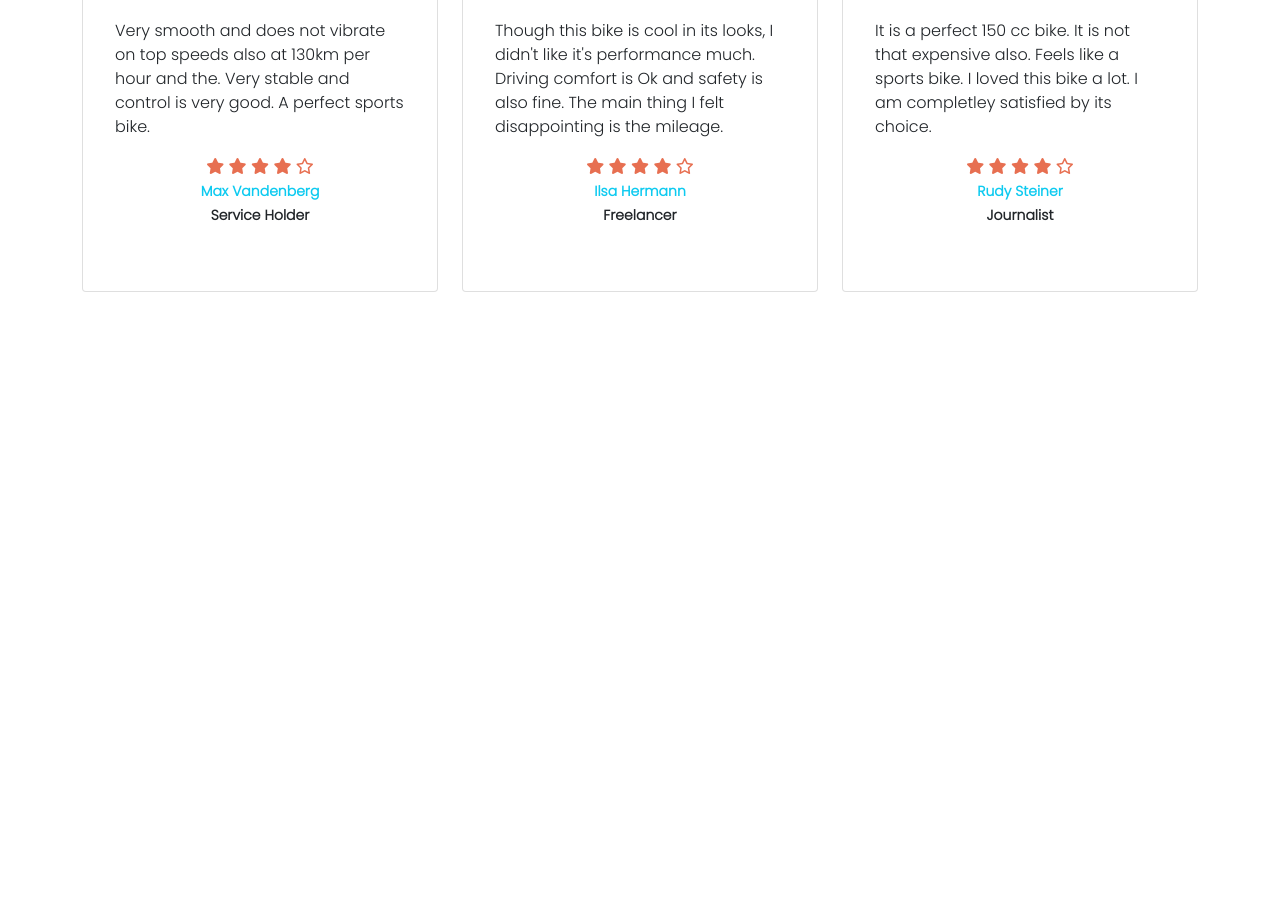
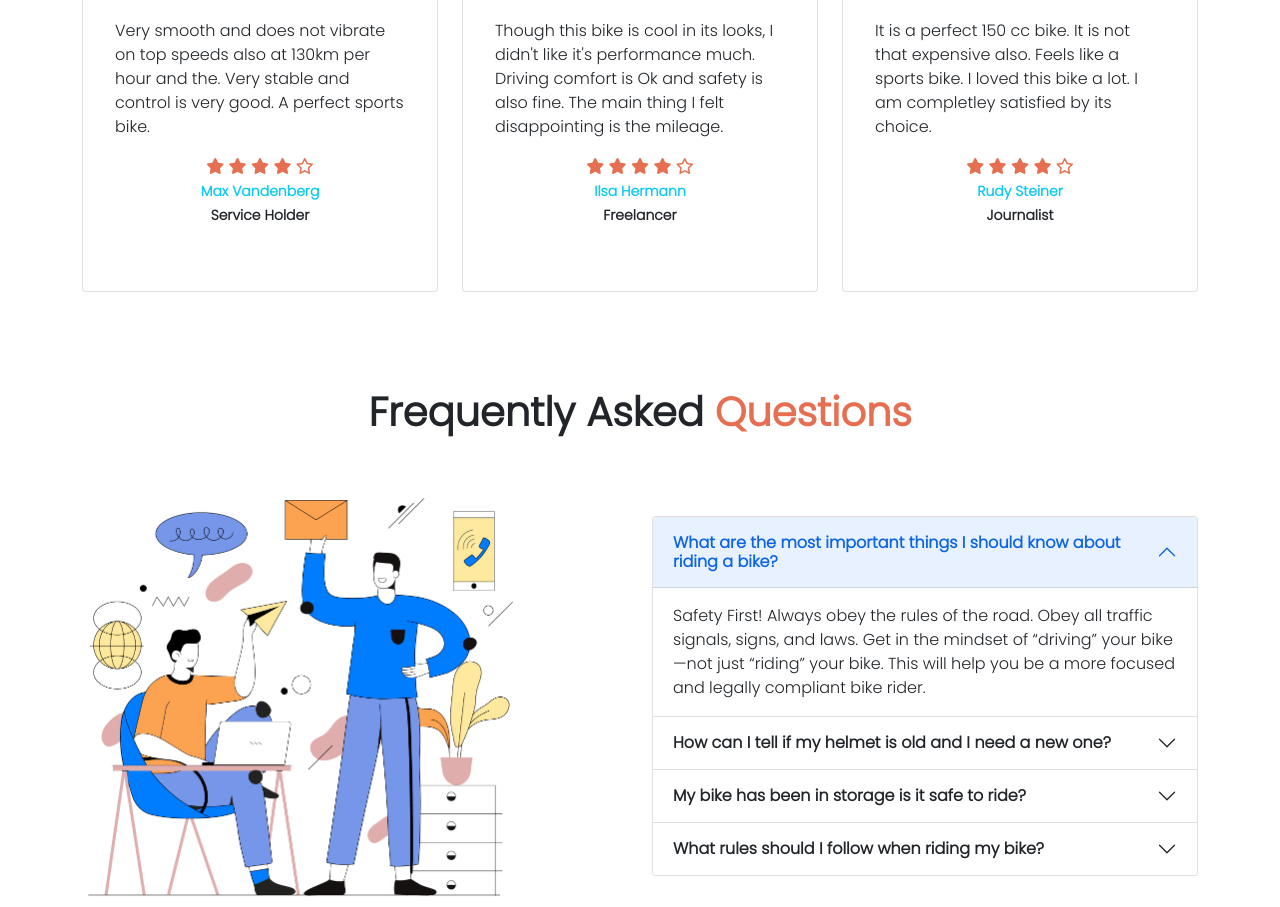
Before and after one commit to Nafisa-Muntaha7/honda-cbr-bootstrap, a plain HTML site: page index.html in a window 1280 px wide. Shown: the part 1793-2700 px from the top of the page. Before the commit the page ends 2133 px from the top, so only its background shows below. Drawn offline with nearby package versions, Linux system fonts and the light colour scheme.

Commit message:
accordion added

```diff
--- a/index.html
+++ b/index.html
@@ -189,8 +189,130 @@
                 </div>
             </div>
         </section>
+        <!-- FAQ Section -->
+        <section class="container">
+            <h1 class="fw-bold text-center my-5">Frequently Asked <span class="color-css">Questions</span></h1>
 
 
+            <div class="row align-items-center">
+
+
+
+
+                <div class="col-lg-6 faq-img">
+                    <img src="images/faq.png" alt="">
+                </div>
+
+
+                <div class="col-lg-6">
+
+
+                    <!-- Accordion -->
+
+                    <div class="accordion" id="accordionPanelsStayOpenExample">
+                        <div class="accordion-item">
+                            <h2 class="accordion-header" id="panelsStayOpen-headingOne">
+                                <button class="accordion-button fw-bold" type="button" data-bs-toggle="collapse"
+                                    data-bs-target="#panelsStayOpen-collapseOne" aria-expanded="true"
+                                    aria-controls="panelsStayOpen-collapseOne">
+                                    What are the most important things I should
+                                    know about riding a bike?
+                                </button>
+                            </h2>
+                            <div id="panelsStayOpen-collapseOne" class="accordion-collapse collapse show"
+                                aria-labelledby="panelsStayOpen-headingOne">
+                                <div class="accordion-body">
+                                    Safety First! Always obey the rules of the road. Obey all traffic
+                                    signals, signs, and laws. Get in the mindset of “driving” your
+                                    bike—not just “riding” your bike. This will help you be a more
+                                    focused and legally compliant bike rider.
+                                </div>
+                            </div>
+                        </div>
+
+
+                        <div class="accordion-item">
+                            <h2 class="accordion-header" id="panelsStayOpen-headingTwo">
+                                <button class="accordion-button collapsed fw-bold" type="button"
+                                    data-bs-toggle="collapse" data-bs-target="#panelsStayOpen-collapseTwo"
+                                    aria-expanded="false" aria-controls="panelsStayOpen-collapseTwo">
+                                    How can I tell if my helmet is old and I need a
+                                    new one?
+                                </button>
+                            </h2>
+                            <div id="panelsStayOpen-collapseTwo" class="accordion-collapse collapse"
+                                aria-labelledby="panelsStayOpen-headingTwo">
+                                <div class="accordion-body">
+                                    If your helmet suffers any kind of impact, no matter how small, its protective
+                                    qualities will be compromised. You should replace your helmet before riding
+                                    again.If
+                                    you can see marks on the shell or measure any foam crush at all, replace the
+                                    helmet.
+                                </div>
+                            </div>
+                        </div>
+
+
+                        <div class="accordion-item">
+                            <h2 class="accordion-header" id="panelsStayOpen-headingThree">
+                                <button class="accordion-button collapsed fw-bold" type="button"
+                                    data-bs-toggle="collapse" data-bs-target="#panelsStayOpen-collapseThree"
+                                    aria-expanded="false" aria-controls="panelsStayOpen-collapseThree">
+                                    My bike has been in storage is it safe to ride?
+                                </button>
+                            </h2>
+                            <div id="panelsStayOpen-collapseThree" class="accordion-collapse collapse"
+                                aria-labelledby="panelsStayOpen-headingThree">
+                                <div class="accordion-body">
+                                    That depends more on how well cared for the bike was when it was last ridden,
+                                    where
+                                    it was stored, and how old the tires are.
+                                </div>
+                            </div>
+                        </div>
+
+                        <div class="accordion-item">
+                            <h2 class="accordion-header" id="panelsStayOpen-headingThree">
+                                <button class="accordion-button collapsed fw-bold" type="button"
+                                    data-bs-toggle="collapse" data-bs-target="#panelsStayOpen-collapseThree"
+                                    aria-expanded="false" aria-controls="panelsStayOpen-collapseThree">
+                                    What rules should I follow when riding my bike?
+                                </button>
+                            </h2>
+                            <div id="panelsStayOpen-collapseThree" class="accordion-collapse collapse"
+                                aria-labelledby="panelsStayOpen-headingThree">
+                                <div class="accordion-body">
+                                    Ride on the right in the same direction as other vehicles. Go with the flow –
+                                    not
+                                    against it. Obey All Traffic Laws. A bicycle is a vehicle and you're a driver.
+                                </div>
+                            </div>
+                        </div>
+
+
+                    </div>
+
+
+
+
+
+                </div>
+
+
+
+
+
+
+
+
+
+            </div>
+
+
+
+
+
+        </section>
 
     </main>
 
--- a/style.css
+++ b/style.css
@@ -13,3 +13,6 @@ body{
 .clients img{
     width: 149px;
 }
+.faq-img img{
+width: 431px;
+}
```
